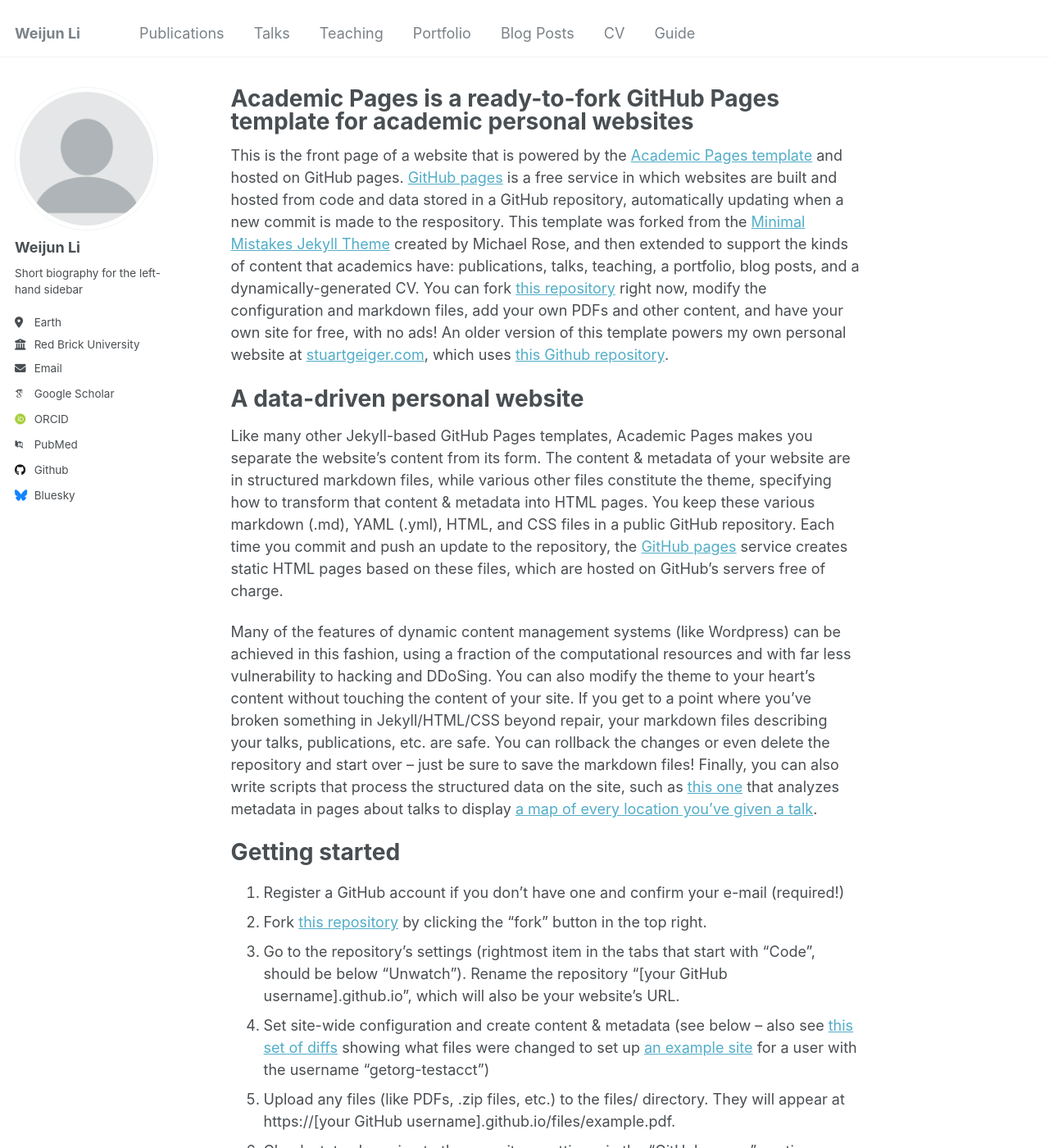
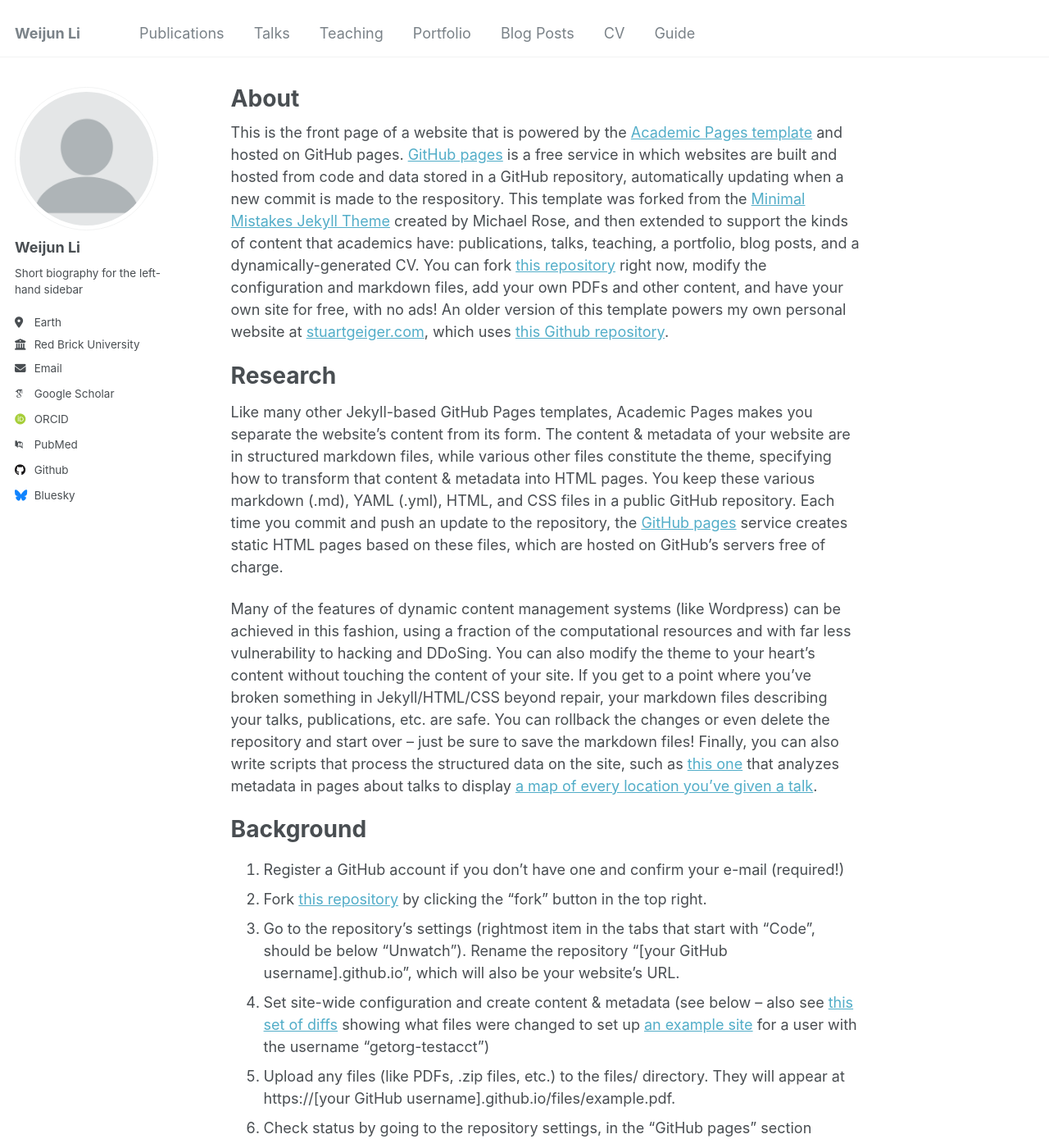
Before and after one commit to weijun-l/weijun-l.github.io, a Jekyll site: the page built from _pages/about.md, in a window 1280 px wide and 1400 px high. Shown: the whole window at 82% size. Built offline with Jekyll 4.4.1, drawn with Linux system fonts in a browser that asks for light colours; some web fonts are replaced.

Commit message:
change about page

```diff
--- a/_pages/about.md
+++ b/_pages/about.md
@@ -1,6 +1,6 @@
 ---
 permalink: /
-title: "Academic Pages is a ready-to-fork GitHub Pages template for academic personal websites"
+title: "About"
 author_profile: true
 redirect_from:
   - /about/
@@ -9,13 +9,13 @@ redirect_from:
 
 This is the front page of a website that is powered by the [Academic Pages template](https://github.com/academicpages/academicpages.github.io) and hosted on GitHub pages. [GitHub pages](https://pages.github.com) is a free service in which websites are built and hosted from code and data stored in a GitHub repository, automatically updating when a new commit is made to the respository. This template was forked from the [Minimal Mistakes Jekyll Theme](https://mmistakes.github.io/minimal-mistakes/) created by Michael Rose, and then extended to support the kinds of content that academics have: publications, talks, teaching, a portfolio, blog posts, and a dynamically-generated CV. You can fork [this repository](https://github.com/academicpages/academicpages.github.io) right now, modify the configuration and markdown files, add your own PDFs and other content, and have your own site for free, with no ads! An older version of this template powers my own personal website at [stuartgeiger.com](http://stuartgeiger.com), which uses [this Github repository](https://github.com/staeiou/staeiou.github.io).
 
-A data-driven personal website
+Research
 ======
 Like many other Jekyll-based GitHub Pages templates, Academic Pages makes you separate the website's content from its form. The content & metadata of your website are in structured markdown files, while various other files constitute the theme, specifying how to transform that content & metadata into HTML pages. You keep these various markdown (.md), YAML (.yml), HTML, and CSS files in a public GitHub repository. Each time you commit and push an update to the repository, the [GitHub pages](https://pages.github.com/) service creates static HTML pages based on these files, which are hosted on GitHub's servers free of charge.
 
 Many of the features of dynamic content management systems (like Wordpress) can be achieved in this fashion, using a fraction of the computational resources and with far less vulnerability to hacking and DDoSing. You can also modify the theme to your heart's content without touching the content of your site. If you get to a point where you've broken something in Jekyll/HTML/CSS beyond repair, your markdown files describing your talks, publications, etc. are safe. You can rollback the changes or even delete the repository and start over -- just be sure to save the markdown files! Finally, you can also write scripts that process the structured data on the site, such as [this one](https://github.com/academicpages/academicpages.github.io/blob/master/talkmap.ipynb) that analyzes metadata in pages about talks to display [a map of every location you've given a talk](https://academicpages.github.io/talkmap.html).
 
-Getting started
+Background
 ======
 1. Register a GitHub account if you don't have one and confirm your e-mail (required!)
 1. Fork [this repository](https://github.com/academicpages/academicpages.github.io) by clicking the "fork" button in the top right.
```
